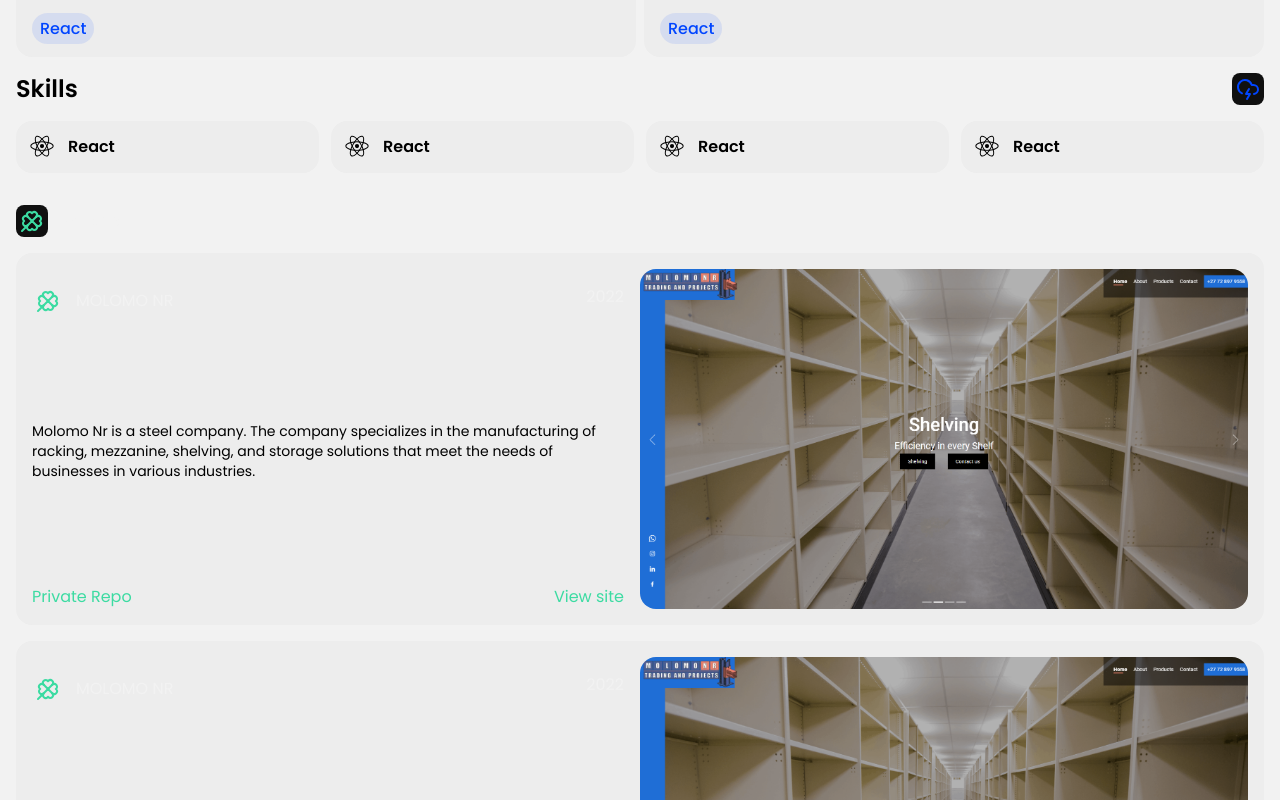
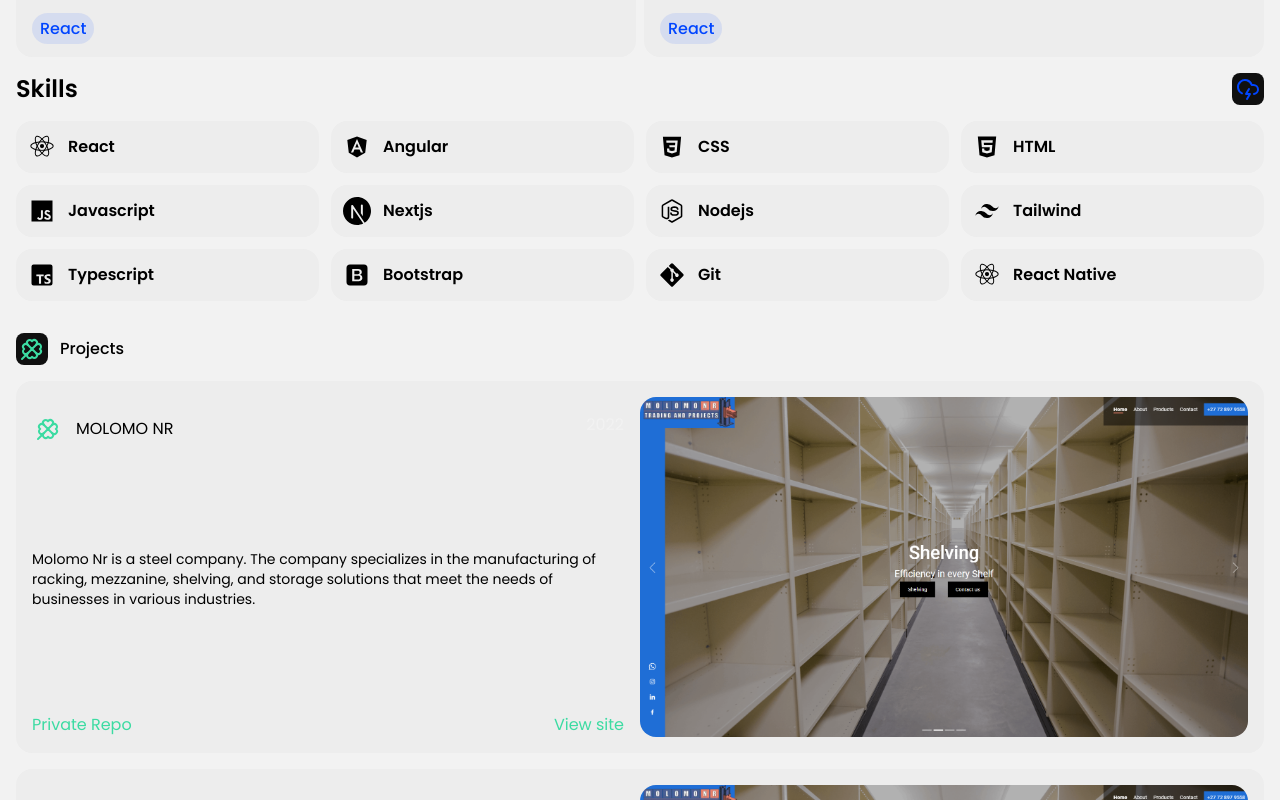
Before and after one commit to BMdluli/portfolio, a Next.js app: page / in a window 1280 px wide. Shown: the part 840-1640 px from the top of the page. Built offline with nearby package versions, Linux system fonts and the light colour scheme.

Commit message:
fix: font colour issues for light mode

```diff
--- a/components/footer.tsx
+++ b/components/footer.tsx
@@ -3,7 +3,7 @@ import Link from "next/link";
 
 const Footer = () => {
   return (
-    <footer className="flex justify-between items-center text-white text-[8px] md:text-base mt-4">
+    <footer className="flex justify-between items-center dark:text-white text-[8px] md:text-base mt-4">
       <Image src="/logo.svg" alt="logo" width={36} height={36} />
       <p>Copyright 2023 © Bekithemba Mdluli</p>
       <p>
--- a/components/project-card.tsx
+++ b/components/project-card.tsx
@@ -16,7 +16,7 @@ const ProjectCard = () => {
 
       <div className="md:flex md:flex-col md:w-1/2 md:justify-between">
         <div className="flex justify-between mt-4">
-          <div className="text-white flex items-center gap-3">
+          <div className="dark:text-white flex items-center gap-3">
             <CustomIcon
               className=""
               icon={<Clover className="text-secondary" />}
--- a/components/projects.tsx
+++ b/components/projects.tsx
@@ -5,20 +5,23 @@ import CustomIcon from "./custom-icon";
 
 const Projects = () => {
   return (
-    <div>
-      <div className="flex items-center gap-3 text-white mt-8" id="projects">
+    <>
+      <div
+        className="flex items-center gap-3 dark:text-white mt-8"
+        id="projects"
+      >
         <CustomIcon
           className="bg-black dark:bg-white"
           icon={<Clover className="text-secondary" />}
         />
-        <h2 className=" font-medium">Projects</h2>
+        <h2 className="font-medium ">Projects</h2>
       </div>
 
       <div className="space-y-4 mt-4">
         <ProjectCard />
         <ProjectCard />
       </div>
-    </div>
+    </>
   );
 };
 
--- a/components/skill-card.tsx
+++ b/components/skill-card.tsx
@@ -1,9 +1,15 @@
 import Image from "next/image";
-const SkillCard = () => {
+
+interface SkillCardProps {
+  text: string;
+  image: string;
+}
+
+const SkillCard: React.FC<SkillCardProps> = ({ text, image }) => {
   return (
     <div className="flex gap-3 items-center font-semibold bg-light-gray dark:bg-dark-gray p-3 rounded-2xl">
-      <Image src="/icon-react.svg" alt="react" width={28} height={28} />
-      <p>React</p>
+      <Image src={image} alt="react" width={28} height={28} />
+      <p>{text}</p>
     </div>
   );
 };
--- a/components/skills.tsx
+++ b/components/skills.tsx
@@ -1,6 +1,7 @@
 import { CloudLightning } from "lucide-react";
 import SkillCard from "./skill-card";
 import CustomIcon from "./custom-icon";
+import skills from "@/public/skills";
 
 const Skills = () => {
   return (
@@ -14,10 +15,9 @@ const Skills = () => {
       </div>
 
       <div className="grid grid-cols-2 gap-3 md:grid-cols-4 mt-4 dark:text-white">
-        <SkillCard />
-        <SkillCard />
-        <SkillCard />
-        <SkillCard />
+        {skills.map((skill) => (
+          <SkillCard image={skill.icon} text={skill.text} />
+        ))}
       </div>
     </div>
   );
--- /dev/null
+++ b/public/skills.ts
@@ -0,0 +1,64 @@
+const skills = [
+  {
+    id: 0,
+    text: "React",
+    icon: "/icon-react.svg",
+  },
+  {
+    id: 1,
+    text: "Angular",
+    icon: "/icon-angular.svg",
+  },
+  {
+    id: 2,
+    text: "CSS",
+    icon: "/icon-css.svg",
+  },
+  {
+    id: 3,
+    text: "HTML",
+    icon: "/icon-html.svg",
+  },
+  {
+    id: 4,
+    text: "Javascript",
+    icon: "/icon-javascript.svg",
+  },
+  {
+    id: 5,
+    text: "Nextjs",
+    icon: "/icon-next.svg",
+  },
+  {
+    id: 6,
+    text: "Nodejs",
+    icon: "/icon-nodejs.svg",
+  },
+  {
+    id: 7,
+    text: "Tailwind",
+    icon: "/icon-tailwind.svg",
+  },
+  {
+    id: 8,
+    text: "Typescript",
+    icon: "/icon-typescript.svg",
+  },
+  {
+    id: 9,
+    text: "Bootstrap",
+    icon: "/icon-bootstrap.svg",
+  },
+  {
+    id: 10,
+    text: "Git",
+    icon: "/icon-git.svg",
+  },
+  {
+    id: 11,
+    text: "React Native",
+    icon: "/icon-react.svg",
+  },
+];
+
+export default skills;
```
Also changed, not shown: public/icon-angular.svg, public/icon-bootstrap.svg (added).
